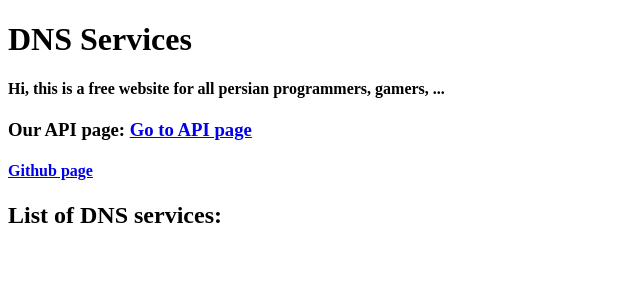
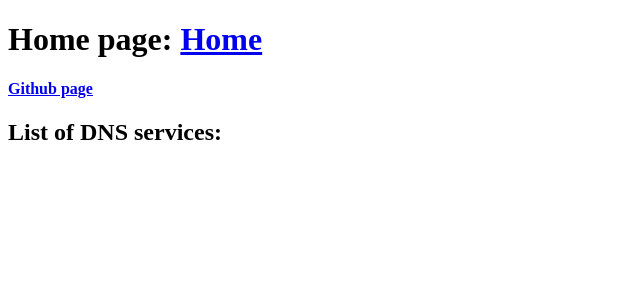
Before and after one commit to bardianz/notro-dns, a Django app: template backend/website/templates/website/help.html in a window 1280 px wide. Shown: the top 300 px of the page, without its empty margins (0-640 px from the left). Run offline with Django 5.2, Linux system fonts and the light colour scheme; the template is opened without the code that fills it, so the values that code supplies are empty.

Commit message:
edit help.html

```diff
--- a/backend/website/templates/website/help.html
+++ b/backend/website/templates/website/help.html
@@ -10,13 +10,10 @@
 <body>
 
     <div>
-            <h1>DNS Services</h1>
-            <h4>Hi, this is a free website for all persian programmers, gamers, ...</h4>
-
+        <div>
+            <h1>Home page: <a href="{% url 'home_page' %}"> Home</a>      </h1>
     </div>
 
-    <div>
-            <h3>Our API page: <a href="{% url 'api_home' %}"> Go to API page</a>      </h3>
     </div>
 
     <div>
```
